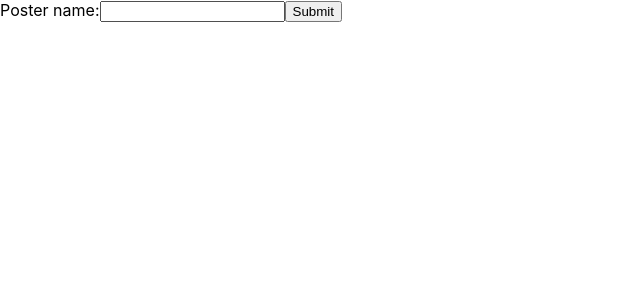
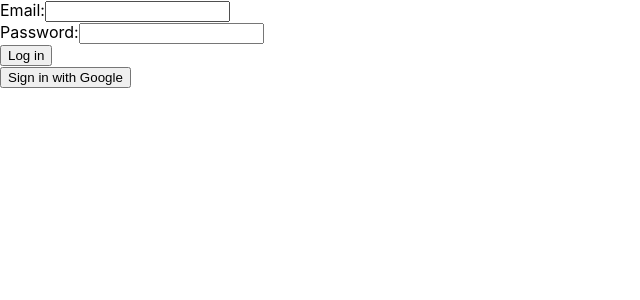
Before and after one commit to jocarino/test-hom-ui, a React (Create React App) app: page /upload/poster-location in a window 1280 px wide. Shown: the top 300 px of the page, without its empty margins (0-640 px from the left). Built offline with nearby package versions, Linux system fonts and the light colour scheme; no server answers.

Commit message:
Login with email - working on App level

```diff
--- a/package.json
+++ b/package.json
@@ -3,13 +3,16 @@
   "version": "0.1.0",
   "private": true,
   "dependencies": {
+    "@mui/material": "^5.11.11",
     "@testing-library/jest-dom": "^5.16.5",
     "@testing-library/react": "^13.4.0",
     "@testing-library/user-event": "^13.5.0",
+    "@types/firebase": "^3.2.1",
     "@types/jest": "^27.5.2",
     "@types/node": "^16.18.9",
     "env-cmd": "^10.1.0",
-    "firebase": "^9.16.0",
+    "firebase": "^9.17.2",
+    "firebaseui": "^6.0.2",
     "leaflet": "^1.9.3",
     "react": "^18.2.0",
     "react-dom": "^18.2.0",
--- a/src/App.tsx
+++ b/src/App.tsx
@@ -4,10 +4,17 @@ import 'leaflet/dist/leaflet.css'
 import { Routes, Route, BrowserRouter } from 'react-router-dom';
 import Poster from './poster/poster';
 import UploadPosterLocation from './map/uploadPosterLocation';
+import Login from './login/Login';
+import { useStateValue } from './StateProvider';
 
 function App() {
+  const [{ user }] = useStateValue();
+  console.log(user)
   return (
     <>
+      {!user ? (
+        <Login />
+      ) : (
         <BrowserRouter>
           <Routes>
             <Route path="/"
@@ -21,6 +28,8 @@ function App() {
             <Route path='/upload/poster-location' element={<UploadPosterLocation />}></Route>
           </Routes>
         </BrowserRouter>
+      )
+      }
     </>
   );
 
--- /dev/null
+++ b/src/StateProvider.jsx
@@ -0,0 +1,16 @@
+import { UserCredential } from "firebase/auth"
+import React, { Context, useContext, useState, useReducer } from "react"
+
+const StateContext = React.createContext()
+
+export function StateProvider({ initialState, reducer, children }) {
+
+    return (
+        <StateContext.Provider value={useReducer(reducer, initialState)}>
+            { children }
+        </StateContext.Provider>
+
+    );
+}
+
+export const useStateValue = () => useContext(StateContext)
--- a/src/api/Firebase.ts
+++ b/src/api/Firebase.ts
@@ -1,6 +1,7 @@
 // Import the functions you need from the SDKs you need
 import { getAnalytics } from "firebase/analytics";
 import { initializeApp } from "firebase/app";
+import { getAuth, GoogleAuthProvider } from "firebase/auth";
 import { getFirestore } from 'firebase/firestore'
 // TODO: Add SDKs for Firebase products that you want to use
 // https://firebase.google.com/docs/web/setup#available-libraries
@@ -18,6 +19,9 @@ const firebaseConfig = {
 };
 // Initialize Firebase
 const app = initializeApp(firebaseConfig);
+// Initialize Authetication
+export const auth = getAuth();
+export const googleProvider = new GoogleAuthProvider()
 // Initialize Firebase
 const db = getFirestore(app);
 const analytics = getAnalytics(app);
--- a/src/index.tsx
+++ b/src/index.tsx
@@ -3,13 +3,17 @@ import ReactDOM from 'react-dom/client';
 import './index.css';
 import App from './App';
 import reportWebVitals from './reportWebVitals';
+import { StateProvider } from './StateProvider';
+import reducer, { initialState } from './reducer';
 
 const root = ReactDOM.createRoot(
   document.getElementById('root') as HTMLElement
 );
 root.render(
   <React.StrictMode>
-    <App />
+    <StateProvider initialState={initialState} reducer={reducer}>
+      <App />
+    </StateProvider>
   </React.StrictMode>
 );
 
--- /dev/null
+++ b/src/login/Login.tsx
@@ -0,0 +1,90 @@
+import { error } from "console";
+import { GoogleAuthProvider, signInWithEmailAndPassword, signInWithPopup, UserCredential } from "firebase/auth";
+import React, { useState, FormEvent } from "react";
+import { auth, googleProvider } from "../api/Firebase"
+import { actionTypes } from "../reducer";
+import { useStateValue } from "../StateProvider";
+
+function Login() {
+  const [email, setEmail] = useState<string>("");
+  const [password, setPassword] = useState<string>("");
+  const [{ }, dispatch] = useStateValue();
+
+
+
+
+  const handleEmailChange = (e: React.ChangeEvent<HTMLInputElement>) => {
+    setEmail(e.target.value);
+  };
+
+  const handlePasswordChange = (e: React.ChangeEvent<HTMLInputElement>) => {
+    setPassword(e.target.value);
+  };
+
+  const handleLogin = async (e: FormEvent<HTMLFormElement>) => {
+    e.preventDefault();
+    signInWithEmailAndPassword(auth, email, password)
+      .then(result =>
+        dispatch({
+          type: actionTypes.SET_USER,
+          user: result.user
+        })
+      )
+      .catch(error => alert(error.message));
+  }
+  const handleGoogleLogin = () => {
+    signInWithPopup(auth, googleProvider)
+      .then((result) => {
+        // This gives you a Google Access Token. You can use it to access the Google API.
+        const credential = GoogleAuthProvider.credentialFromResult(result);
+        const token = credential ? credential.accessToken : null;
+        /*
+        // The signed-in user info.
+        const user = result.user;
+        // IdP data available using getAdditionalUserInfo(result)
+        // ...
+        */
+
+      }).catch((error) => {
+        // Handle Errors here.
+        const errorCode = error.code;
+        const errorMessage = error.message;
+        // The email of the user's account used.
+        const email = error.customData.email;
+        // The AuthCredential type that was used.
+        const credential = GoogleAuthProvider.credentialFromError(error);
+        // ...
+      });
+  };
+
+  return (
+    <div>
+      <form onSubmit={handleLogin}>
+        <div>
+          <label htmlFor="email">Email:</label>
+          <input
+            type="email"
+            id="email"
+            name="email"
+            value={email}
+            onChange={handleEmailChange}
+          />
+        </div>
+        <div>
+          <label htmlFor="password">Password:</label>
+          <input
+            type="password"
+            id="password"
+            name="password"
+            value={password}
+            onChange={handlePasswordChange}
+          />
+        </div>
+        <button type="submit">Log in</button>
+      </form>
+      <button onClick={handleGoogleLogin}>Sign in with Google</button>
+    </div>
+  );
+};
+
+export default Login;
--- /dev/null
+++ b/src/reducer.ts
@@ -0,0 +1,22 @@
+export const initialState = {
+    user: null,
+};
+
+export const actionTypes = {
+    SET_USER: "SET_USER",
+};
+
+const reducer = (state: any, action: { type: any; user: any; }) => {
+    console.log(action);
+    switch (action.type) {
+        case actionTypes.SET_USER:
+            return {
+                ...state,
+                user: action.user
+            };
+        default:
+            return state;
+    }
+};
+
+export default reducer;
```
Also changed, not shown: 1 other file (tests, documents, lock files or other folders). Lines whose indentation alone changed are shown as unchanged.
